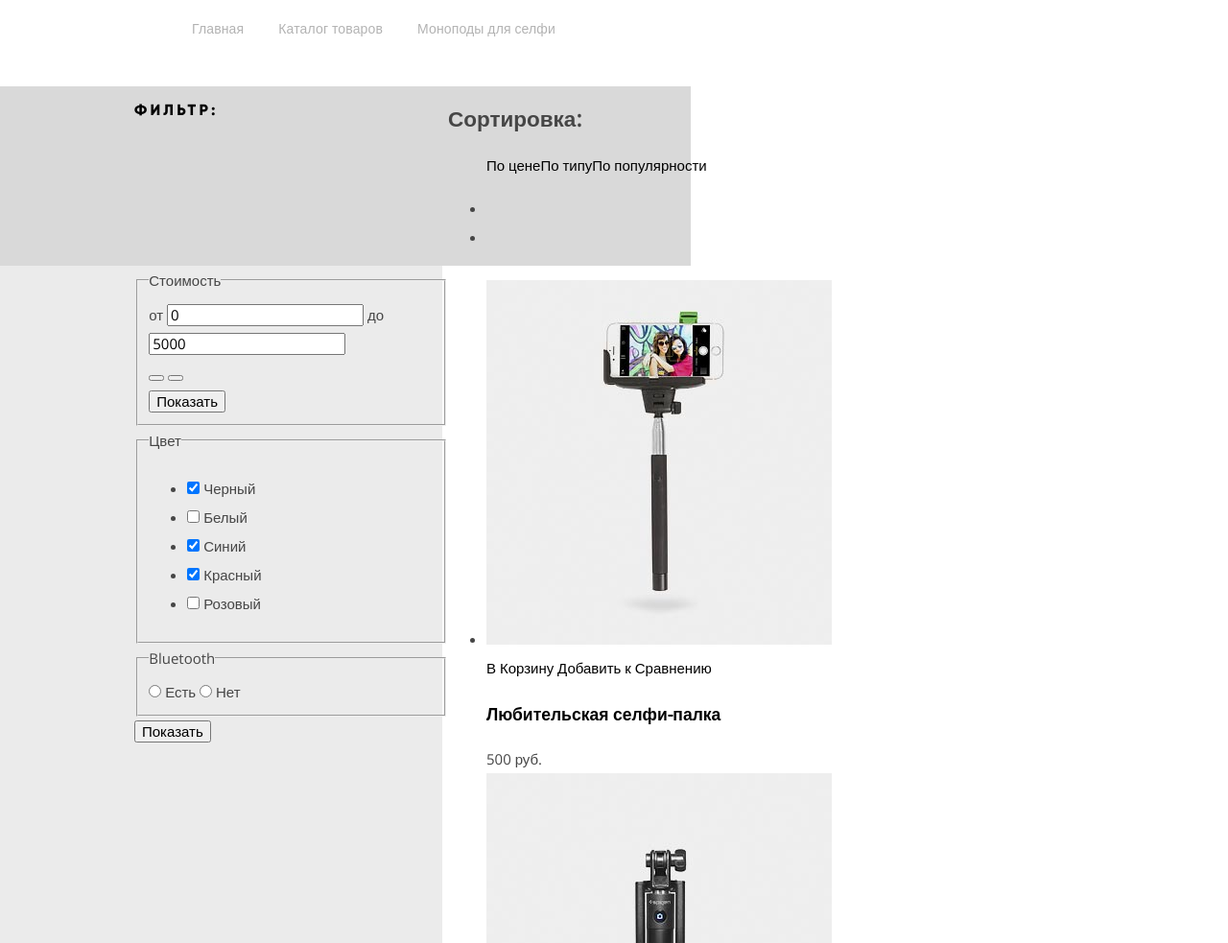
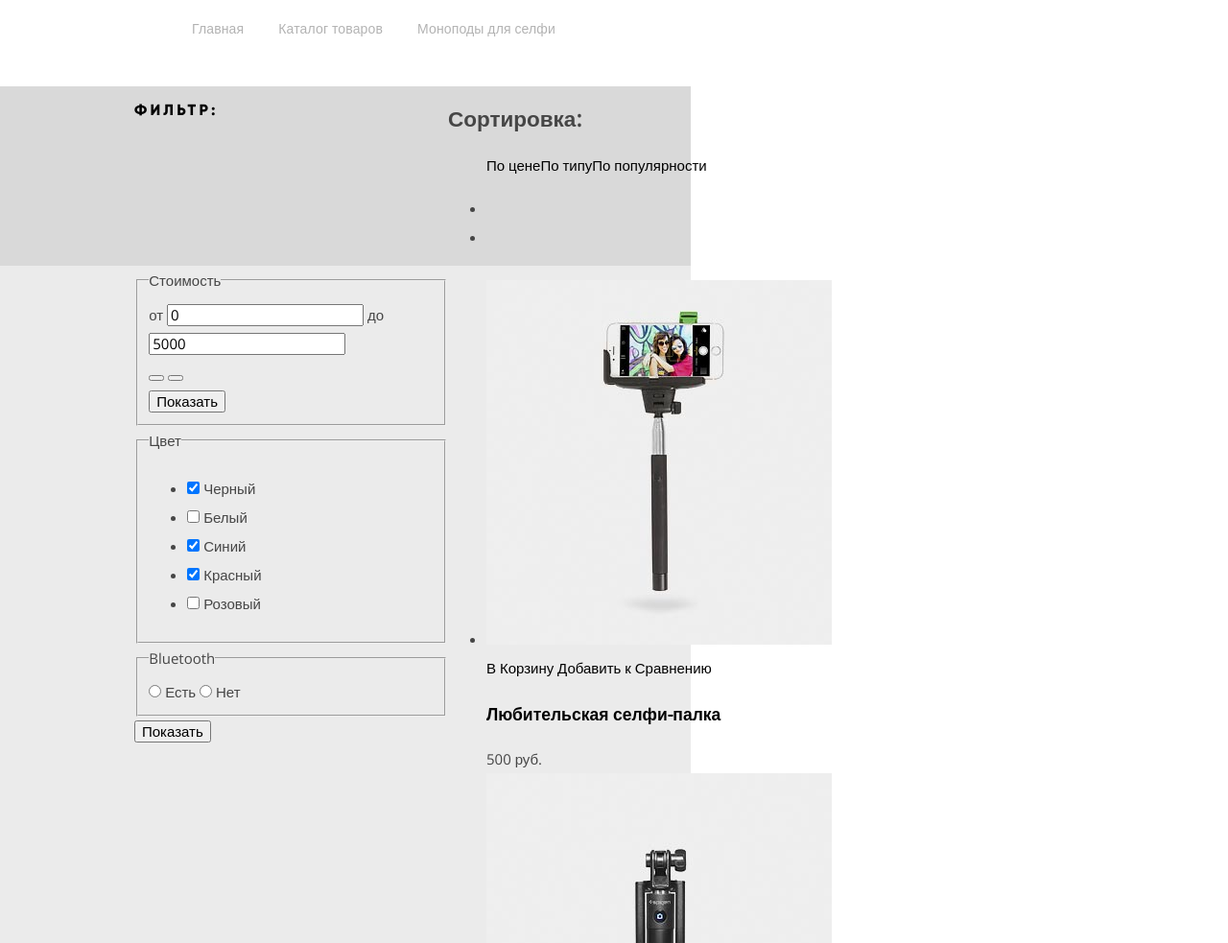
Before and after one commit to RylkovAlex/859429-device-24, a plain HTML site: page catalog.html in a window 1280 px wide. Shown: the part 317-1300 px from the top of the page at 96% size. Drawn offline with nearby package versions, Linux system fonts and the light colour scheme.

Commit message:
стилизую каталог

```diff
--- a/css/style.css
+++ b/css/style.css
@@ -1418,7 +1418,7 @@ a {
   min-width: 1440px;
   margin: 0 auto;
 
-  background-image: linear-gradient(to right, #ebebeb 32%, #ffffff 32%);
+  background-image: linear-gradient(to right, #ebebeb 50%, #ffffff 50%);
 }
 
 .filters-container {
```
